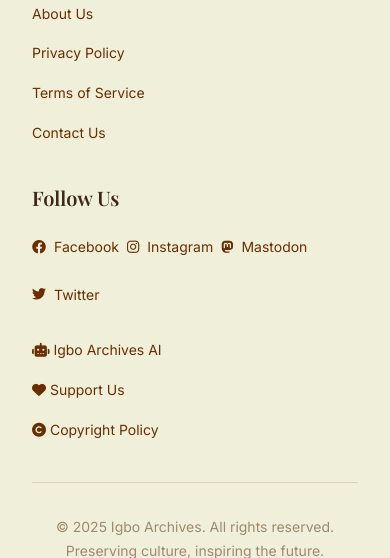
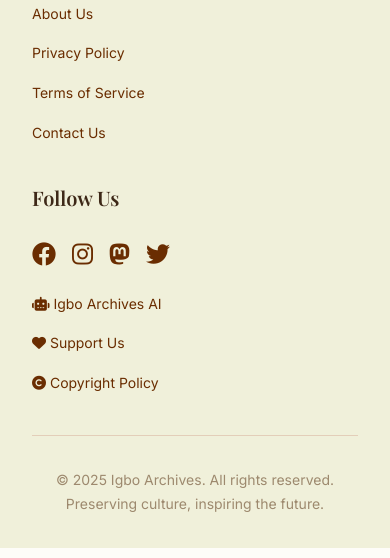
Before and after one commit to nwokikeonyeka/igbo-archives-platform, a Django app: page /archives/create/ in a window 390 px wide. Shown: the part 2354-2912 px from the top of the page. Run offline with Django 5.2, Linux system fonts and the light colour scheme; a user stored in the database is signed in; data that the repository does not hold is empty; parts of the project's set-up code (start-up, migrations or seed data) failed here and were passed over; some libraries are stand-ins or nearby versions.

Commit message:
Improve website display and add new sorting options
Update the footer grid layout and responsiveness, add A-Z/Z-A sorting to archives, and change the home page to display random approved archives instead of featured ones.

Replit-Commit-Author: Agent
Replit-Commit-Session-Id: eb708ee2-b931-4bbd-a6b7-0eb94940ca3d
Replit-Commit-Checkpoint-Type: intermediate_checkpoint
Replit-Commit-Screenshot-Url: https://storage.googleapis.com/screenshot-production-us-central1/7971ef6b-c957-4ce7-a5a8-c4cc98d77683/eb708ee2-b931-4bbd-a6b7-0eb94940ca3d/e5deG6Z

```diff
--- a/archives/templates/archives/list.html
+++ b/archives/templates/archives/list.html
@@ -41,7 +41,8 @@
                     hx-push-url="true">
                 <option value="-created_at" {% if request.GET.sort == '-created_at' or not request.GET.sort %}selected{% endif %}>Newest First</option>
                 <option value="created_at" {% if request.GET.sort == 'created_at' %}selected{% endif %}>Oldest First</option>
-                <option value="-is_featured" {% if request.GET.sort == '-is_featured' %}selected{% endif %}>Featured</option>
+                <option value="title" {% if request.GET.sort == 'title' %}selected{% endif %}>A-Z</option>
+                <option value="-title" {% if request.GET.sort == '-title' %}selected{% endif %}>Z-A</option>
             </select>
         </div>
 
--- a/core/static/css/style.css
+++ b/core/static/css/style.css
@@ -614,9 +614,16 @@ body.dark-mode .logo-light { display: none; }
 
 .footer-grid {
     display: grid;
-    grid-template-columns: repeat(auto-fit, minmax(250px, 1fr));
+    grid-template-columns: repeat(4, 1fr);
     gap: 3rem;
     margin-bottom: 2rem;
+}
+
+@media (max-width: 767px) {
+    .footer-grid {
+        grid-template-columns: 1fr;
+        gap: 2rem;
+    }
 }
 
 .footer-section h3 {
--- a/core/templates/base.html
+++ b/core/templates/base.html
@@ -224,18 +224,18 @@
                 <!-- Follow Us -->
                 <div class="footer-section">
                     <h3>Follow Us</h3>
-                    <div style="display: flex; flex-wrap: wrap; gap: 0.5rem; margin-bottom: 1rem;">
-                        <a href="https://www.facebook.com/IgboArchives/" class="footer-link" target="_blank" rel="noopener noreferrer" style="display: inline-flex; align-items: center; gap: 0.5rem;">
-                            <i class="fab fa-facebook"></i> Facebook
+                    <div class="footer-link" style="display: flex; align-items: center; gap: 1rem; padding: 0.5rem 0;">
+                        <a href="https://www.facebook.com/IgboArchives/" target="_blank" rel="noopener noreferrer" style="color: var(--text-secondary); font-size: 1.5rem; transition: color 0.2s;">
+                            <i class="fab fa-facebook"></i>
                         </a>
-                        <a href="https://www.instagram.com/IgboArchives.com.ng/" class="footer-link" target="_blank" rel="noopener noreferrer" style="display: inline-flex; align-items: center; gap: 0.5rem;">
-                            <i class="fab fa-instagram"></i> Instagram
+                        <a href="https://www.instagram.com/IgboArchives.com.ng/" target="_blank" rel="noopener noreferrer" style="color: var(--text-secondary); font-size: 1.5rem; transition: color 0.2s;">
+                            <i class="fab fa-instagram"></i>
                         </a>
-                        <a href="https://mastodon.social/@Igbo_Archives" class="footer-link" target="_blank" rel="noopener noreferrer" style="display: inline-flex; align-items: center; gap: 0.5rem;">
-                            <i class="fab fa-mastodon"></i> Mastodon
+                        <a href="https://mastodon.social/@Igbo_Archives" target="_blank" rel="noopener noreferrer" style="color: var(--text-secondary); font-size: 1.5rem; transition: color 0.2s;">
+                            <i class="fab fa-mastodon"></i>
                         </a>
-                        <a href="https://twitter.com/IgboArchives" class="footer-link" target="_blank" rel="noopener noreferrer" style="display: inline-flex; align-items: center; gap: 0.5rem;">
-                            <i class="fab fa-twitter"></i> Twitter
+                        <a href="https://twitter.com/IgboArchives" target="_blank" rel="noopener noreferrer" style="color: var(--text-secondary); font-size: 1.5rem; transition: color 0.2s;">
+                            <i class="fab fa-twitter"></i>
                         </a>
                     </div>
                     <a href="https://ai.igboarchives.com.ng" class="footer-link" target="_blank" rel="noopener noreferrer">
--- a/core/views.py
+++ b/core/views.py
@@ -7,9 +7,10 @@ from archives.models import Archive
 
 
 def home(request):
-    featured_archives = Archive.objects.filter(is_featured=True)[:5]
+    # Get all approved archives and randomize (no featured filtering)
+    all_archives = Archive.objects.filter(is_approved=True).order_by('?')[:10]
     context = {
-        'featured_archives': featured_archives
+        'featured_archives': all_archives
     }
     return render(request, 'core/home.html', context)
 
```
